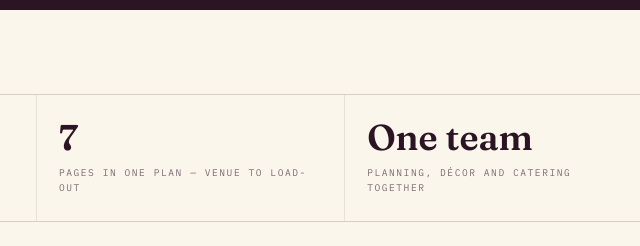
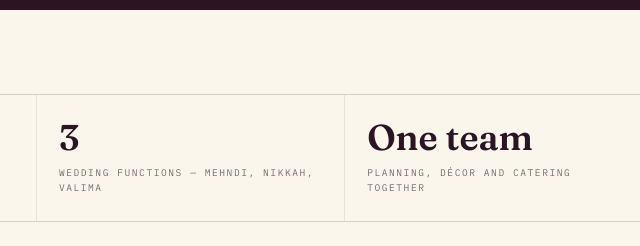
Before and after one commit to J4egar7/ts-event-planners-pk, a plain HTML site: page index.html in a window 1280 px wide. Shown: the part 895-1141 px from the top of the page, 604-1244 px from the left. Drawn offline with Linux system fonts and the light colour scheme.

Commit message:
Fix home stats to verified business facts

```diff
--- a/index.html
+++ b/index.html
@@ -80,7 +80,7 @@
       <div class="stat-row reveal">
         <div class="stat"><b>5.0★</b><span>Google rating from client reviews</span></div>
         <div class="stat"><b>2.1K</b><span>Following the work on Facebook</span></div>
-        <div class="stat"><b>7</b><span>Pages in one plan — venue to load-out</span></div>
+        <div class="stat"><b>3</b><span>Wedding functions — mehndi, nikkah, valima</span></div>
         <div class="stat"><b>One team</b><span>Planning, décor and catering together</span></div>
       </div>
     </div>
```
Also changed, not shown: 1 other file.
